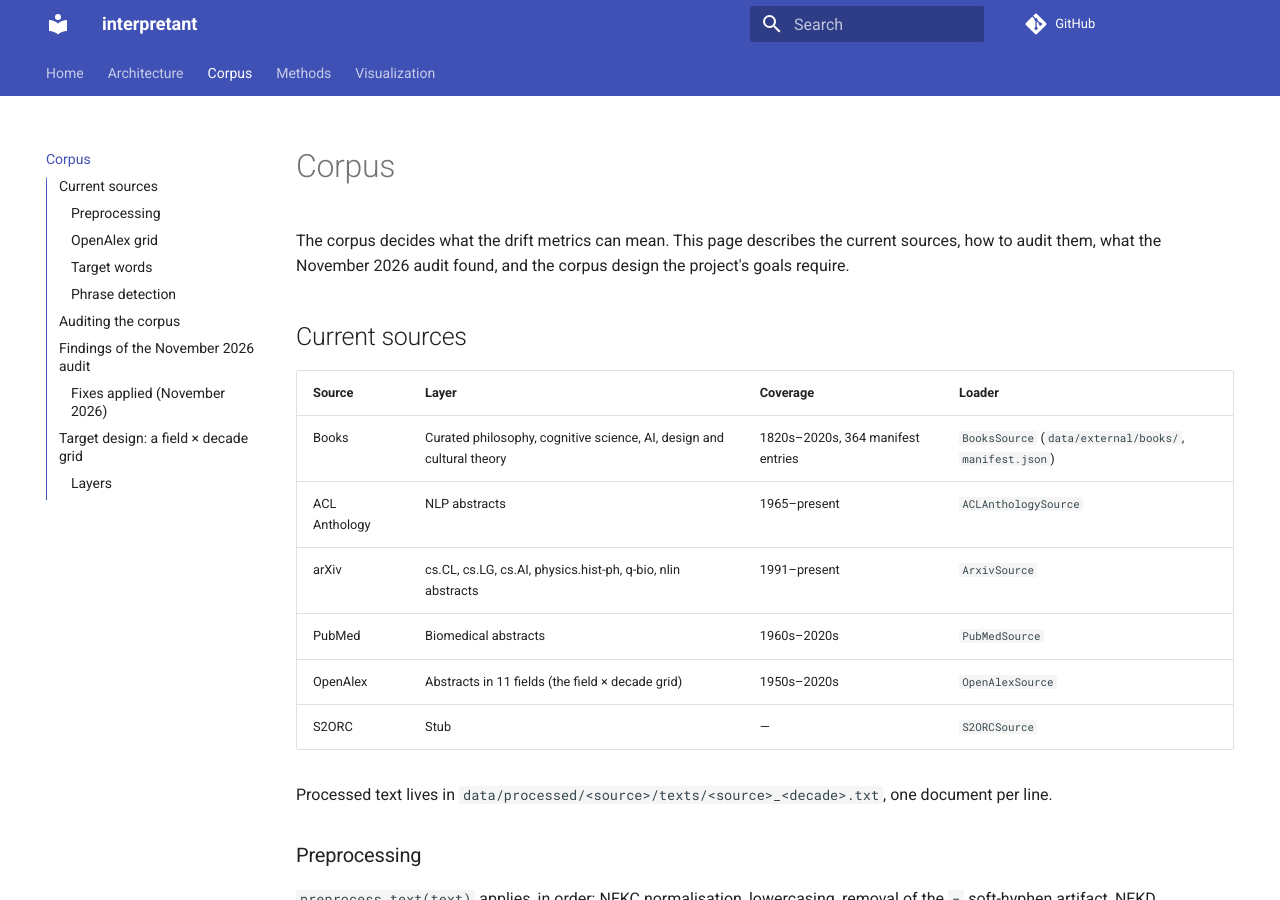
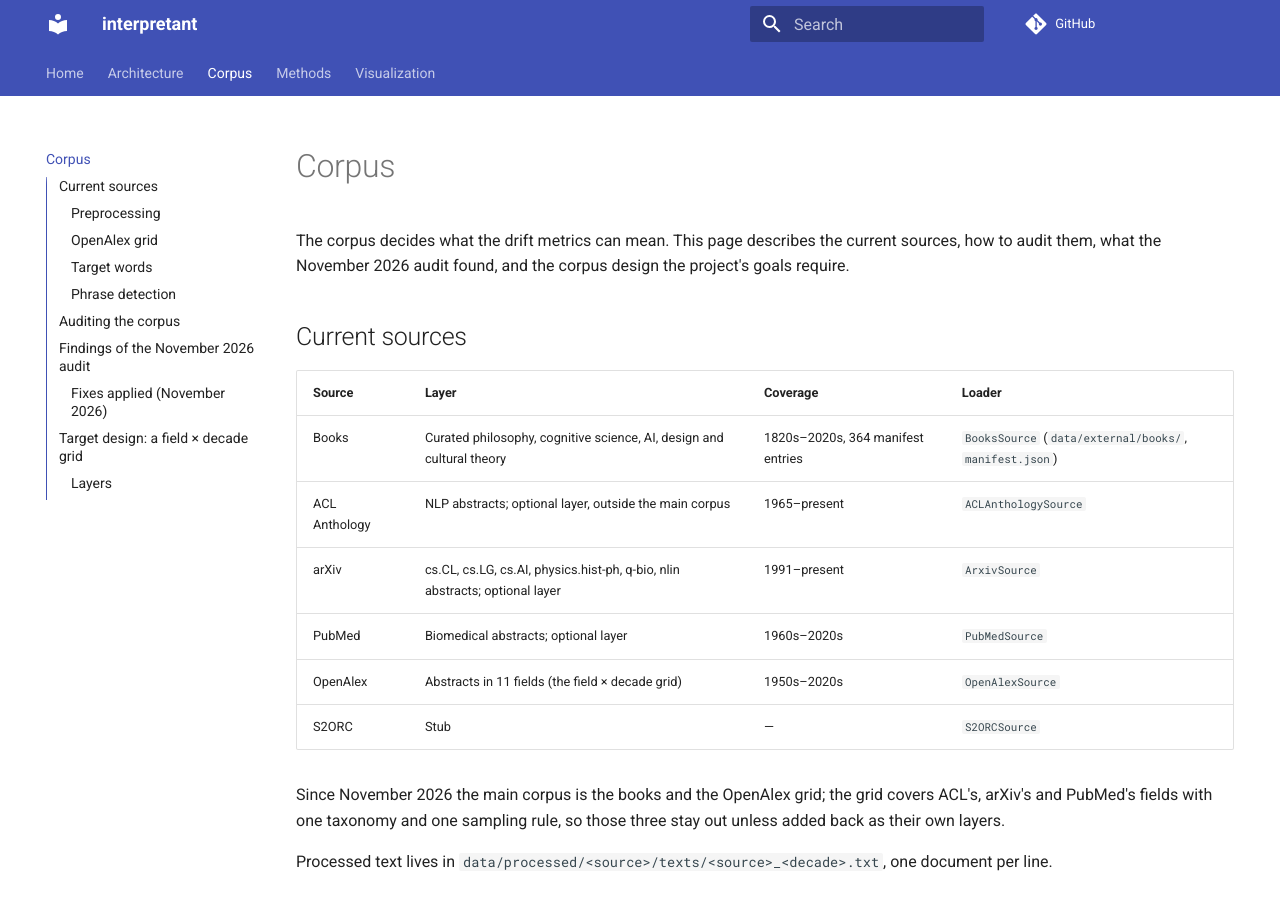
Before and after one commit to Dovalization/interpretant, an MkDocs documentation site: the page built from docs/corpus.md, in a window 1280 px wide and 900 px high. Built offline with MkDocs 1.6.1 and Material for MkDocs 9.7.7, drawn with Linux system fonts in a browser that asks for light colours; comment, search, counter and statistics services are not loaded.

Commit message:
feat(corpus): books and the OpenAlex grid as the main corpus
The grid covers ACL's, arXiv's and PubMed's fields with one taxonomy and one sampling rule,
so those sources stay out as optional layers. corpus phrases learn and apply default to
--source books --source openalex.

```diff
--- a/docs/corpus.md
+++ b/docs/corpus.md
@@ -9,11 +9,15 @@ project's goals require.
 | Source | Layer | Coverage | Loader |
 |---|---|---|---|
 | Books | Curated philosophy, cognitive science, AI, design and cultural theory | 1820s–2020s, 364 manifest entries | `BooksSource` (`data/external/books/`, `manifest.json`) |
-| ACL Anthology | NLP abstracts | 1965–present | `ACLAnthologySource` |
-| arXiv | cs.CL, cs.LG, cs.AI, physics.hist-ph, q-bio, nlin abstracts | 1991–present | `ArxivSource` |
-| PubMed | Biomedical abstracts | 1960s–2020s | `PubMedSource` |
+| ACL Anthology | NLP abstracts; optional layer, outside the main corpus | 1965–present | `ACLAnthologySource` |
+| arXiv | cs.CL, cs.LG, cs.AI, physics.hist-ph, q-bio, nlin abstracts; optional layer | 1991–present | `ArxivSource` |
+| PubMed | Biomedical abstracts; optional layer | 1960s–2020s | `PubMedSource` |
 | OpenAlex | Abstracts in 11 fields (the field × decade grid) | 1950s–2020s | `OpenAlexSource` |
 | S2ORC | Stub | — | `S2ORCSource` |
+
+Since November 2026 the main corpus is the books and the OpenAlex grid; the grid covers
+ACL's, arXiv's and PubMed's fields with one taxonomy and one sampling rule, so those three
+stay out unless added back as their own layers.
 
 Processed text lives in `data/processed/<source>/texts/<source>_<decade>.txt`, one document
 per line.
```
Also changed, not shown: ROADMAP.md (+5 -2 lines), 1 other file.
